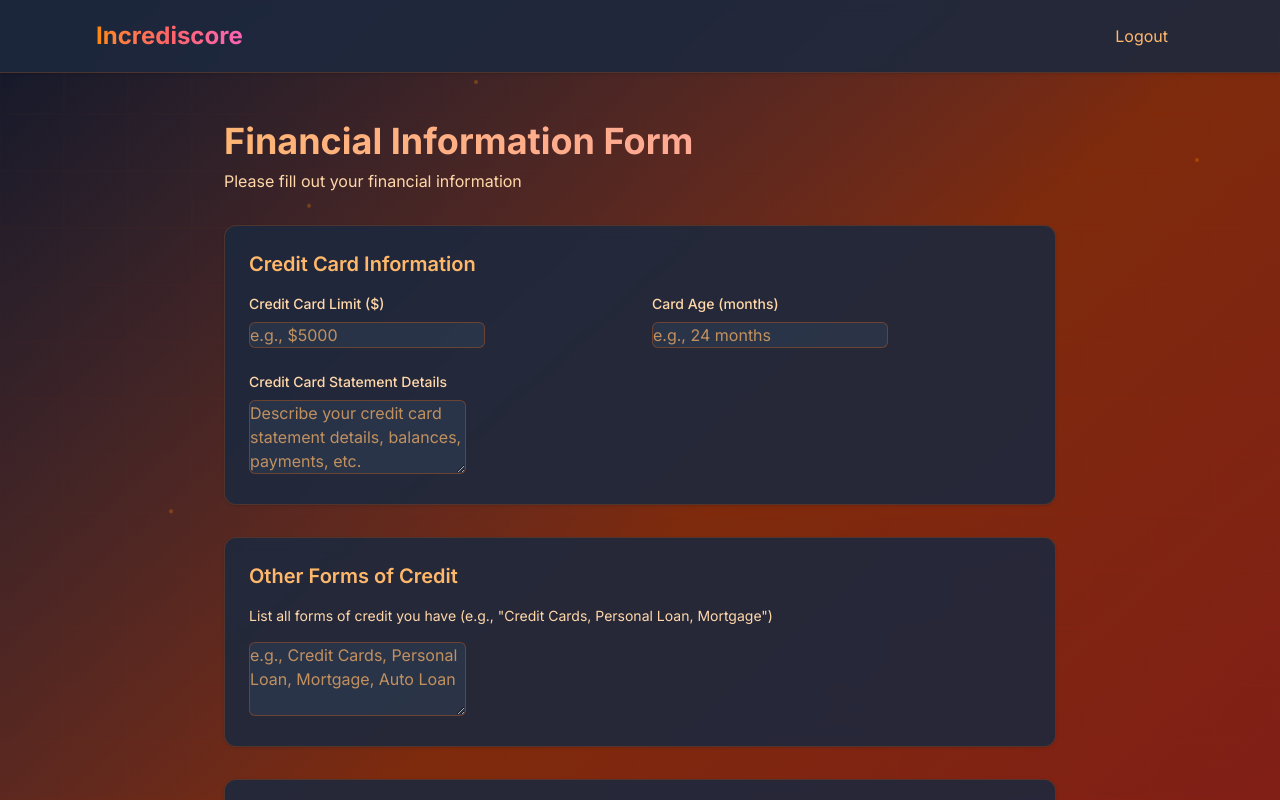
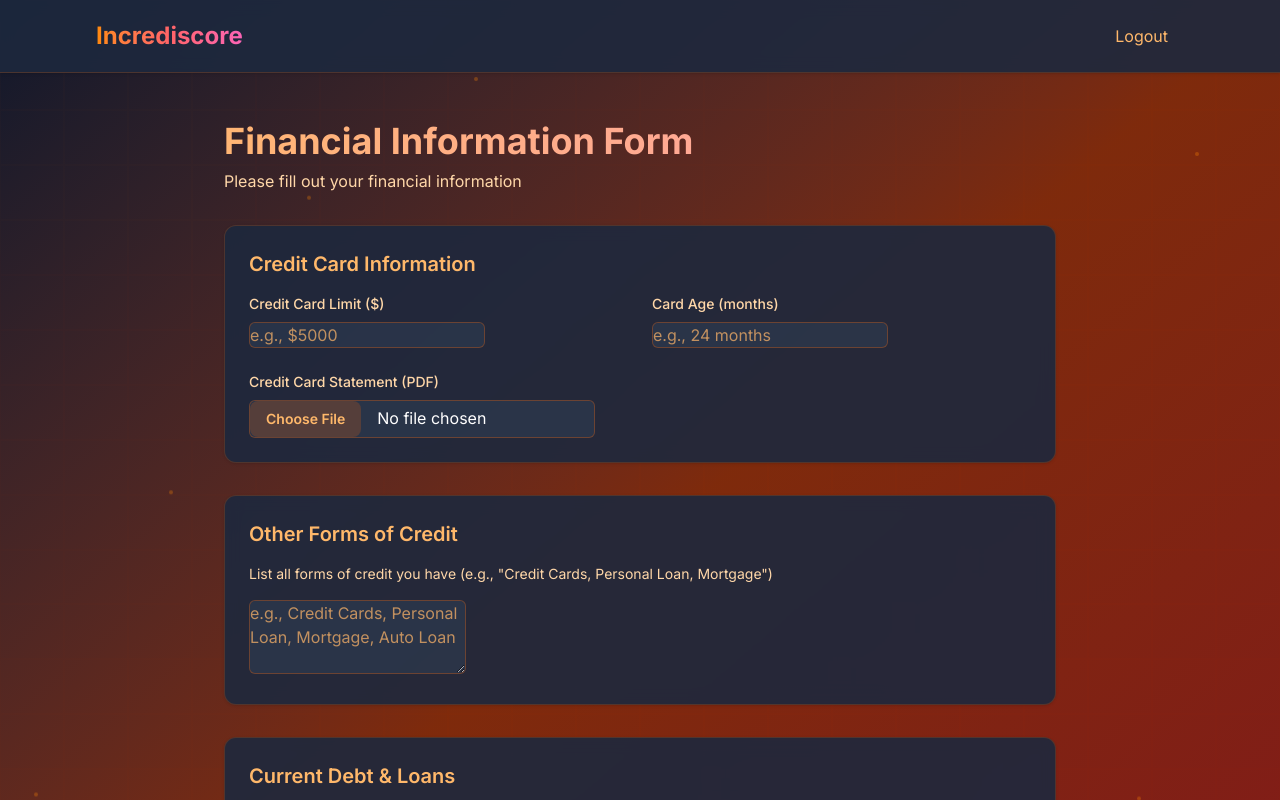
Before and after one commit to KadenDaya/RythmHacks-2025, a Next.js app: page /form in a window 1280 px wide. Shown: the top 800 px of the page. Built offline with nearby package versions, Linux system fonts and the light colour scheme.

Commit message:
feat: update form to handle PDF file uploads

```diff
--- a/app/form/page.tsx
+++ b/app/form/page.tsx
@@ -8,7 +8,7 @@ export default function Form() {
   const [formData, setFormData] = useState({
     creditCardLimit: "",
     cardAge: "",
-    creditCardStatement: "",
+    creditCardStatement: null as File | null,
     creditForms: "",
     currentDebt: "",
     debtAmount: "",
@@ -22,6 +22,13 @@ export default function Form() {
   const handleInputChange = (e: React.ChangeEvent<HTMLInputElement | HTMLTextAreaElement>) => {
     const { name, value } = e.target;
     setFormData(prev => ({ ...prev, [name]: value }));
+  };
+
+  const handleFileChange = (e: React.ChangeEvent<HTMLInputElement>) => {
+    const { name, files } = e.target;
+    if (files && files[0]) {
+      setFormData(prev => ({ ...prev, [name]: files[0] }));
+    }
   };
 
 
@@ -44,9 +51,18 @@ export default function Form() {
     submitData.append("debtEndDate", formData.debtEndDate);
     submitData.append("debtDuration", formData.debtDuration);
 
+    if (formData.creditCardStatement) {
+      submitData.append("creditCardStatement", formData.creditCardStatement);
+    }
 
     try {
       const token = localStorage.getItem("token");
+      if (!token) {
+        setMessage("Please log in first");
+        router.push("/login");
+        return;
+      }
+
       const response = await fetch("http://localhost:8000/submit-financial-info", {
         method: "POST",
         headers: {
@@ -56,10 +72,11 @@ export default function Form() {
       });
 
       if (response.ok) {
-        setMessage("✓ Information submitted successfully!");
-        // TODO: Redirect to results page
+        const result = await response.json();
+        setMessage(result.msg || "✓ Information submitted successfully!");
       } else {
-        setMessage("Error submitting information");
+        const error = await response.json();
+        setMessage(error.detail || "Error submitting information");
       }
     } catch (error) {
       setMessage("Connection error");
@@ -71,7 +88,6 @@ export default function Form() {
 
   return (
     <div className="min-h-screen bg-gradient-to-br from-slate-900 via-orange-900 to-red-900 relative overflow-hidden">
-      {/* Animated Sunset Grid Background */}
       <div className="absolute inset-0 opacity-10">
         <div className="grid grid-cols-20 grid-rows-20 h-full w-full animate-pulse">
           {Array.from({ length: 400 }).map((_, i) => (
@@ -80,7 +96,6 @@ export default function Form() {
         </div>
       </div>
 
-      {/* Floating Sunset Particles */}
       <div className="absolute inset-0 overflow-hidden">
         {Array.from({ length: 10 }).map((_, i) => (
           <div
@@ -96,7 +111,6 @@ export default function Form() {
         ))}
       </div>
 
-      {/* Navbar */}
       <nav className="bg-slate-800/90 border-b border-orange-500/20 shadow-sm backdrop-blur-sm relative z-10 animate-fade-in">
         <div className="max-w-6xl mx-auto px-8 py-4 flex justify-between items-center">
           <h1 className="text-2xl font-bold bg-gradient-to-r from-orange-400 via-red-400 to-pink-400 bg-clip-text text-transparent">
@@ -111,7 +125,6 @@ export default function Form() {
         </div>
       </nav>
 
-      {/* Main Content */}
       <div className="max-w-4xl mx-auto px-8 py-12 relative z-10">
         <div className="mb-8 animate-slide-up">
           <h1 className="text-4xl font-bold bg-gradient-to-r from-orange-300 via-red-300 to-pink-300 bg-clip-text text-transparent mb-2 animate-gradient-x">Financial Information Form</h1>
@@ -119,7 +132,6 @@ export default function Form() {
         </div>
 
         <form onSubmit={handleSubmit} className="space-y-8">
-          {/* Credit Card Info */}
           <div className="bg-slate-800/90 rounded-xl p-6 shadow-sm border border-orange-500/20 backdrop-blur-sm">
             <h2 className="text-xl font-semibold text-orange-300 mb-4">Credit Card Information</h2>
 
@@ -155,20 +167,18 @@ export default function Form() {
 
             <div className="mt-6">
               <label className="block text-sm font-medium text-orange-200 mb-2">
-                Credit Card Statement Details
+                Credit Card Statement (PDF)
               </label>
-              <textarea
+              <input
+                type="file"
                 name="creditCardStatement"
-                value={formData.creditCardStatement}
-                onChange={handleInputChange}
-                className="bg-slate-700/50 border border-orange-500/30 rounded-md focus:outline-none focus:ring-2 focus:ring-orange-500 text-white placeholder-orange-300/70 transition-all duration-300"
-                placeholder="Describe your credit card statement details, balances, payments, etc."
-                rows={3}
+                accept=".pdf"
+                onChange={handleFileChange}
+                className="bg-slate-700/50 border border-orange-500/30 rounded-md focus:outline-none focus:ring-2 focus:ring-orange-500 text-white file:mr-4 file:py-2 file:px-4 file:rounded-lg file:border-0 file:text-sm file:font-semibold file:bg-orange-500/20 file:text-orange-300 hover:file:bg-orange-500/30 transition-all duration-300"
               />
             </div>
           </div>
 
-          {/* Forms of Credit */}
           <div className="bg-slate-800/90 rounded-xl p-6 shadow-sm border border-orange-500/20 backdrop-blur-sm">
             <h2 className="text-xl font-semibold text-orange-300 mb-4">Other Forms of Credit</h2>
             <p className="text-sm text-orange-200 mb-4">List all forms of credit you have (e.g., "Credit Cards, Personal Loan, Mortgage")</p>
@@ -184,7 +194,6 @@ export default function Form() {
             </div>
           </div>
 
-          {/* Debt Information */}
           <div className="bg-slate-800/90 rounded-xl p-6 shadow-sm border border-orange-500/20 backdrop-blur-sm">
             <h2 className="text-xl font-semibold text-orange-300 mb-4">Current Debt & Loans</h2>
 
@@ -249,7 +258,6 @@ export default function Form() {
             </div>
           </div>
 
-          {/* Submit Button */}
           <div className="flex justify-end">
             <button
               type="submit"
```
